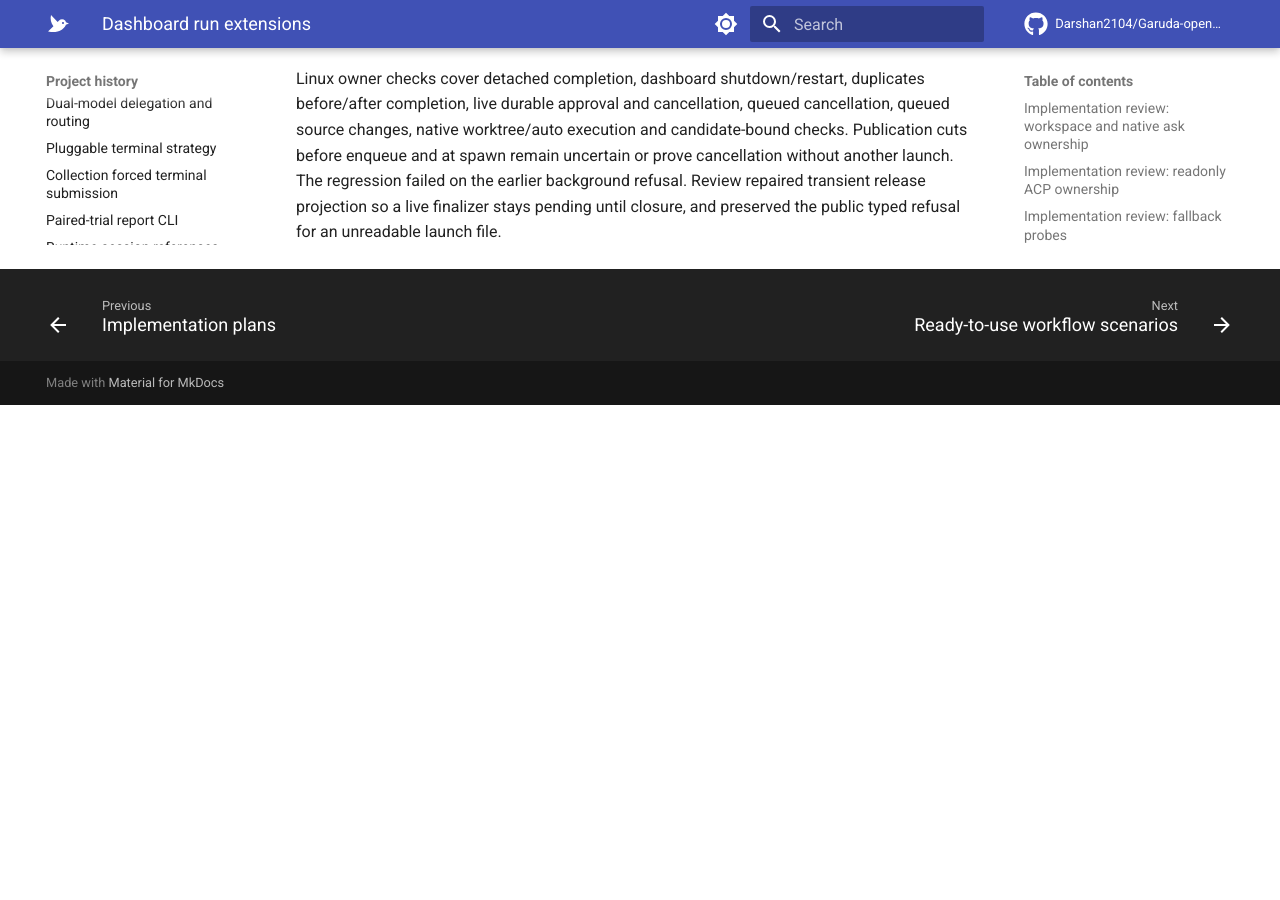
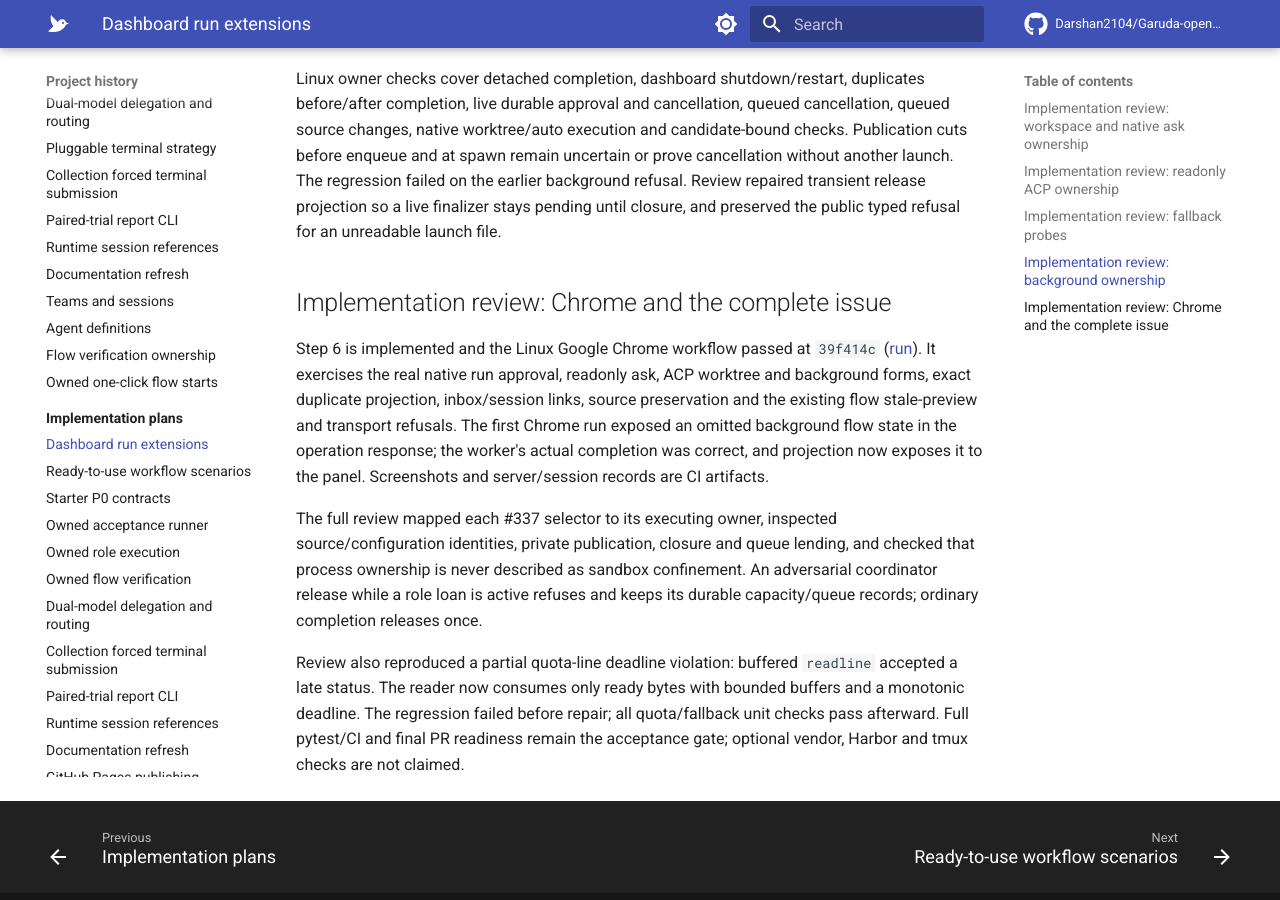
Before and after one commit to Darshan2104/Garuda-openagent, an MkDocs documentation site: the page built from docs/plans/2026-10-17-dashboard-run-extensions-implementation.md, in a window 1280 px wide and 900 px high, scrolled down 2239 px. Built offline with MkDocs 1.6.1 and Material for MkDocs 9.7.7, drawn with Linux system fonts in a browser that asks for light colours; comment, search, counter and statistics services are not loaded; before the commit the page ends 2644 px from its top, so only the background shows below that.

```diff
--- a/docs/design/index.md
+++ b/docs/design/index.md
@@ -5,7 +5,7 @@
 kept for rationale and review history; current behavior belongs in the user,
 reference, and architecture documentation.
 
-- [Dashboard run extensions](2026-10-17-dashboard-run-extensions-design.md) — full #337 design approved on 2026-10-17; implementation in progress.
+- [Dashboard run extensions](2026-10-17-dashboard-run-extensions-design.md) — full #337 design approved on 2026-10-17; implemented through owned queue/workspace/container/probe lifetimes and Linux Chrome checks.
 
 - [Dual-model delegation and runtime routing](2026-09-14-dual-model-delegation-and-runtime-routing-design.md)
 - [Pluggable terminal strategy](2026-09-28-pluggable-terminal-strategy-design.md)
--- a/docs/plans/2026-10-17-dashboard-run-extensions-implementation.md
+++ b/docs/plans/2026-10-17-dashboard-run-extensions-implementation.md
@@ -91,3 +91,27 @@
 on the earlier background refusal. Review repaired transient release projection
 so a live finalizer stays pending until closure, and preserved the public typed
 refusal for an unreadable launch file.
+
+## Implementation review: Chrome and the complete issue
+
+Step 6 is implemented and the Linux Google Chrome workflow passed at
+`39f414c` ([run](https://github.com/Darshan2104/Garuda-openagent/actions/runs/39032899663)).
+It exercises the real native run approval, readonly ask, ACP worktree and
+background forms, exact duplicate projection, inbox/session links, source
+preservation and the existing flow stale-preview and transport refusals.
+The first Chrome run exposed an omitted background flow state in the operation
+response; the worker's actual completion was correct, and projection now exposes
+it to the panel. Screenshots and server/session records are CI artifacts.
+
+The full review mapped each #337 selector to its executing owner, inspected
+source/configuration identities, private publication, closure and queue lending,
+and checked that process ownership is never described as sandbox confinement.
+An adversarial coordinator release while a role loan is active refuses and keeps
+its durable capacity/queue records; ordinary completion releases once.
+
+Review also reproduced a partial quota-line deadline violation: buffered
+`readline` accepted a late status. The reader now consumes only ready bytes with
+bounded buffers and a monotonic deadline. The regression failed before repair;
+all quota/fallback unit checks pass afterward. Full pytest/CI and final PR
+readiness remain the acceptance gate; optional vendor, Harbor and tmux checks
+are not claimed.
```
Also changed, not shown: 2 other files.
